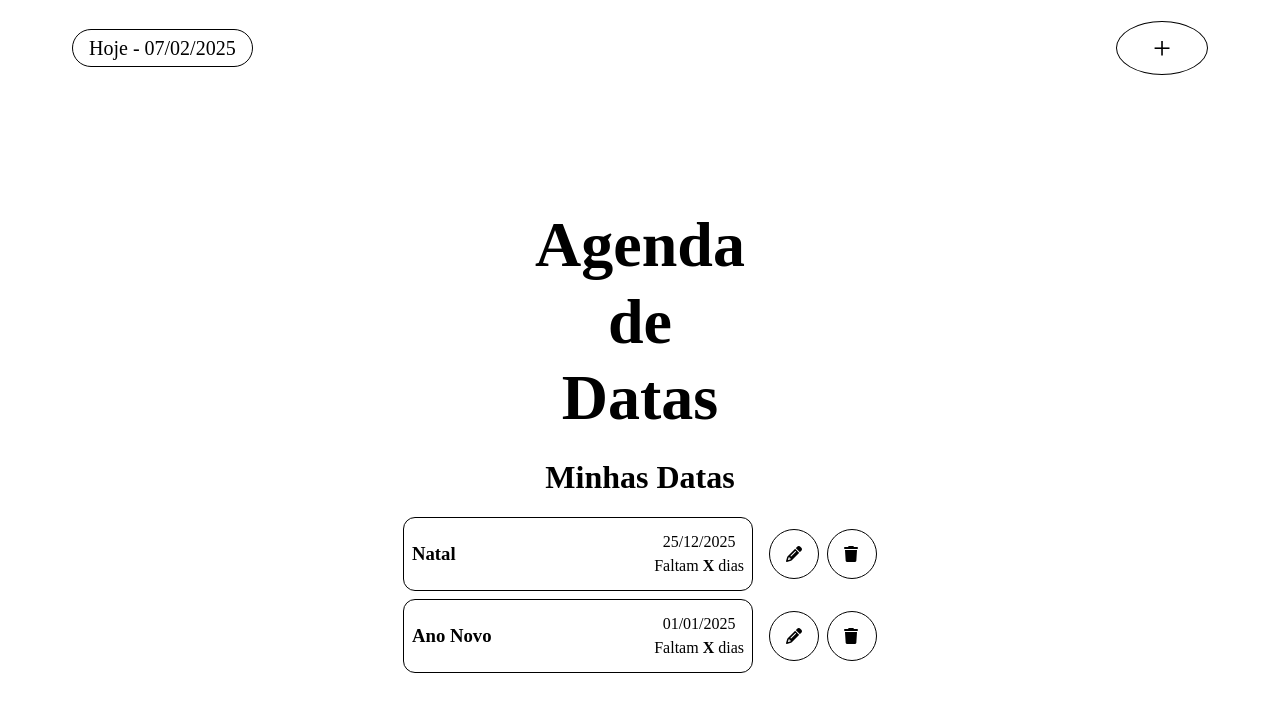
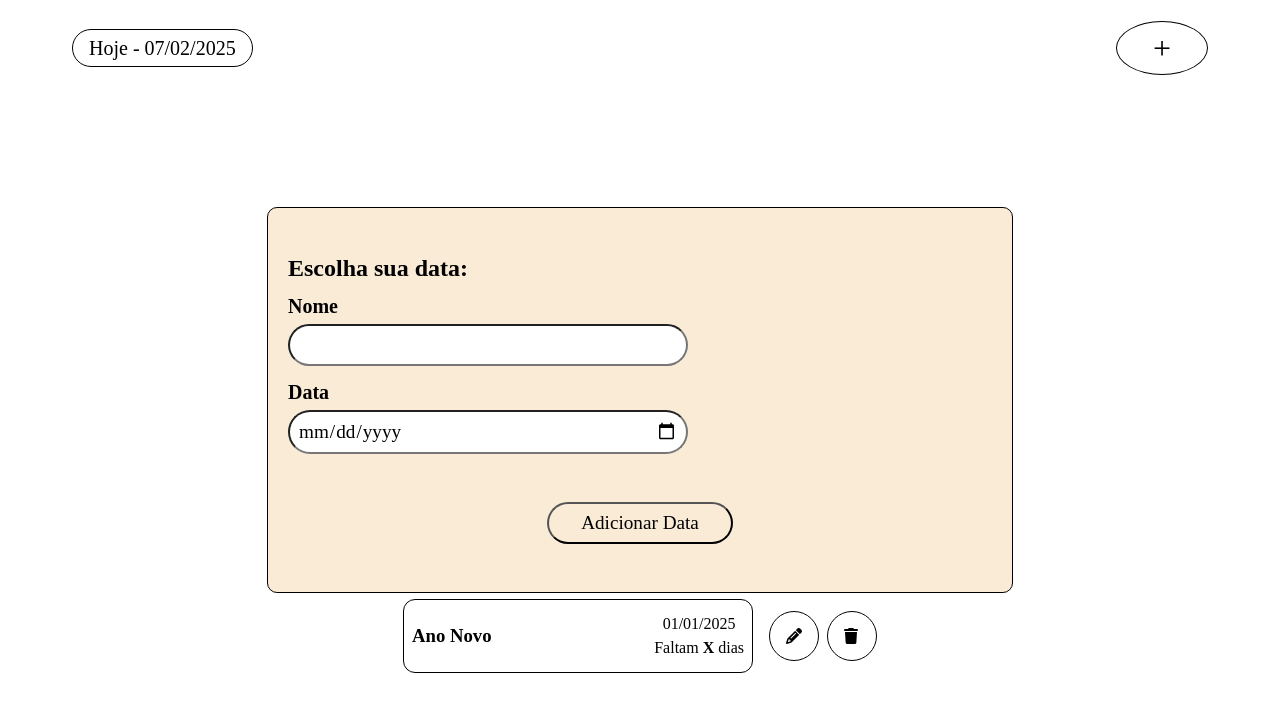
Before and after one commit to aggxb/date-schedule, a plain HTML site: page index.html in a window 1280 px wide. Drawn offline with Linux system fonts and the light colour scheme; a web font is replaced by a local one.

Commit message:
feat: add modal for date adding

```diff
--- a/index.html
+++ b/index.html
@@ -59,6 +59,21 @@
         </ul>
       </div>
     </section>
+
+    <div class="date-modal">
+      <h2>Escolha sua data:</h2>
+      <form class="date-form">
+        <div class="date-form-input">
+          <label for="name">Nome</label>
+          <input type="text" id="name">
+        </div>
+        <div class="date-form-input">
+          <label for="date">Data</label>
+          <input type="date" id="date">
+        </div>
+        <button>Adicionar Data</button>
+      </form>
+    </div>
   </main>
 </body>
 
--- a/style.css
+++ b/style.css
@@ -2,3 +2,4 @@
 @import './styles/global.css';
 @import './styles/header.css';
 @import './styles/date-area.css';
+@import './styles/date-modal.css';
--- /dev/null
+++ b/styles/date-modal.css
@@ -0,0 +1,49 @@
+.date-modal {
+  position: absolute;
+  display: flex;
+  flex-direction: column;
+  gap: 1rem;
+  top: 50%;
+  left: 50%;
+  transform: translate(-50%, -50%);
+  width: 55vw;
+  padding: 3rem 1.25rem;
+  border: 1px solid;
+  border-radius: 10px;
+  background: antiquewhite;
+}
+
+.date-form {
+  display: flex;
+  flex-direction: column;
+  gap: 1rem;
+}
+
+.date-form-input {
+  display: flex;
+  flex-direction: column;
+  max-width: 400px;
+  gap: .5rem;
+}
+
+.date-form-input label {
+  font-size: 1.25rem;
+  font-weight: 700;
+}
+
+.date-form-input input {
+  font-size: 1.2rem;
+  font-weight: 500;
+  border-radius: 4rem;
+  padding: .5rem;
+}
+
+.date-form button {
+  font-size: 1.2rem;
+  align-self: center;
+  max-width: fit-content;
+  margin-top: 2rem;
+  padding: .5rem 2rem;
+  border-radius: 2rem;
+  background: none;
+}
```
